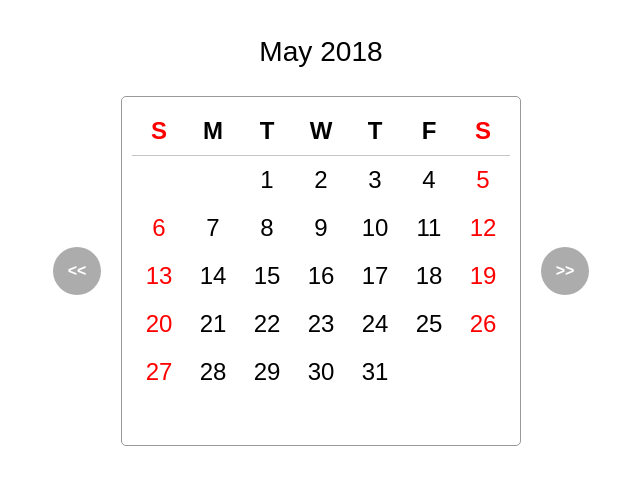
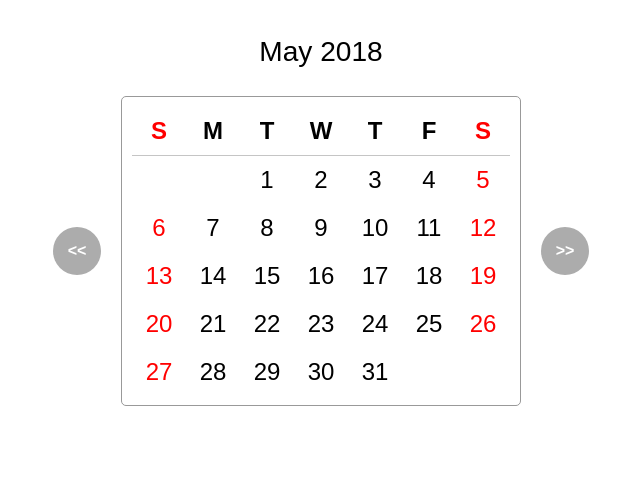
Before and after one commit to joeldarling/jdarling-cala-cal-challenge, a plain HTML site: page index.html in a window 1280 px wide. Shown: the whole page, without its empty margins (319-959 px from the left). Drawn offline with Linux system fonts and the light colour scheme.

Commit message:
calendar container height adjust

```diff
--- a/css/styles.css
+++ b/css/styles.css
@@ -30,7 +30,7 @@ hr {
   border: solid 1px #999;
   border-radius: 5px;
   width: 400px;
-  height: 350px;
+  height: 310px;
   padding: 10px;
 }
 
```
